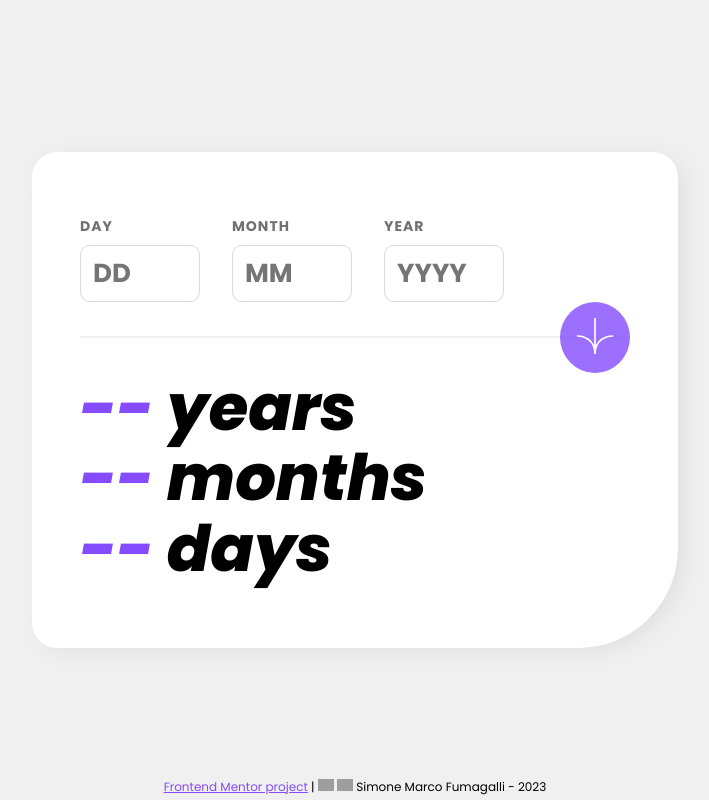
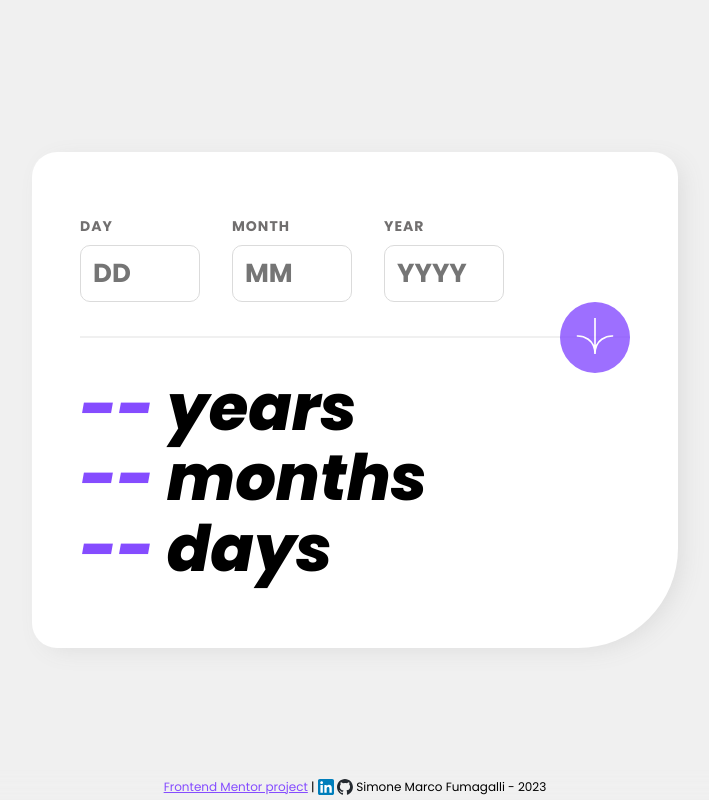
Before and after one commit to simonem-f/FEM-age-calculator, a React (Create React App) app: page / in a window 1280 px wide. Shown: the whole page, without its empty margins (285-994 px from the left). Built offline with nearby package versions, Linux system fonts and the light colour scheme; grey boxes are pictures that could not be loaded.

Commit message:
fix footer

```diff
--- a/public/index.html
+++ b/public/index.html
@@ -30,9 +30,9 @@
 	<body>
 		<noscript>You need to enable JavaScript to run this app.</noscript>
 		<div id="root"></div>
-		<div class="credits">
-			<span
-				><a
+		<footer class="credits">
+			<div>
+				<a
 					href="https://www.frontendmentor.io/challenges/age-calculator-app-dF9DFFpj-Q"
 					target="blank"
 					>Frontend Mentor project</a
@@ -44,7 +44,7 @@
 					href="https://www.linkedin.com/in/simone-marco-fumagalli/">
 					<img
 						class="icon-linkedin"
-						src="https://icon.horse/icon/linkedin.com"
+						src="%PUBLIC_URL%/linkedin-mark.svg"
 						alt="Linkedin Logo" />
 				</a>
 				<a
@@ -52,12 +52,12 @@
 					target="_blank"
 					href="https://github.com/simonem-f">
 					<img
-						class="icon-git-hub"
-						src="https://icon.horse/icon/github.com"
+						class="icon-github"
+						src="%PUBLIC_URL%/github-mark.svg"
 						alt="GitHub Logo" />
 				</a>
-				Simone Marco Fumagalli - 2023</span
-			>
-		</div>
+				Simone Marco Fumagalli - 2023
+			</div>
+		</footer>
 	</body>
 </html>
--- a/src/index.css
+++ b/src/index.css
@@ -37,7 +37,6 @@ a {
 }
 
 .credits {
-	padding: 0.25rem;
 	position: fixed;
 	inset: auto 0 0 0;
 	backdrop-filter: blur(15px);
@@ -45,12 +44,17 @@ a {
 	font-size: 12px;
 }
 
+.credits > * {
+	padding-block: 0.5rem 0.25rem;
+}
+
 .credits a.logo-link {
 	display: inline-block;
-	vertical-align: text-top;
 }
 
 .credits img {
 	width: 1rem;
+	aspect-ratio: 1;
 	display: inline-block;
+	vertical-align: text-bottom;
 }
```
Also changed, not shown: public/github-mark.svg (added), public/linkedin-mark.svg (added).
